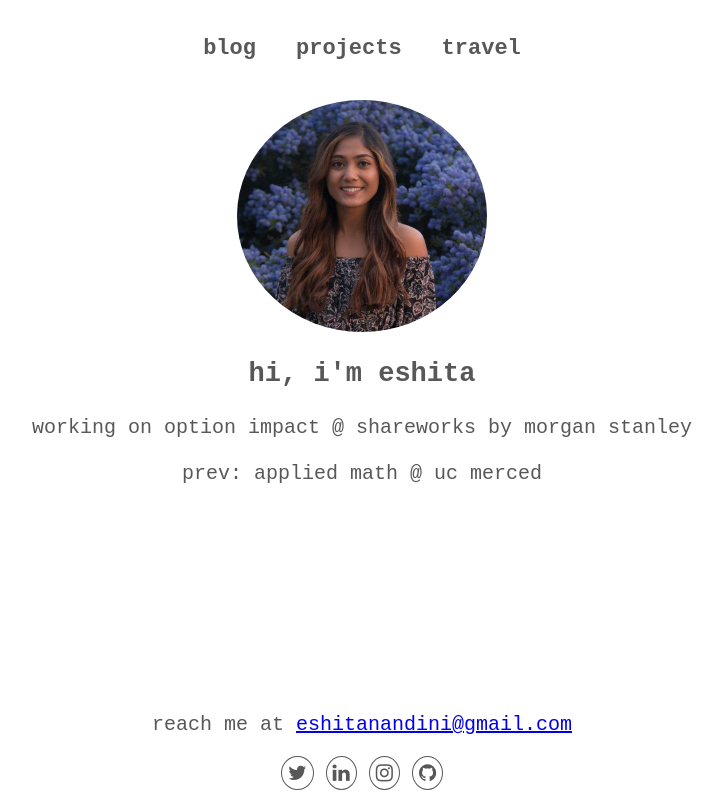
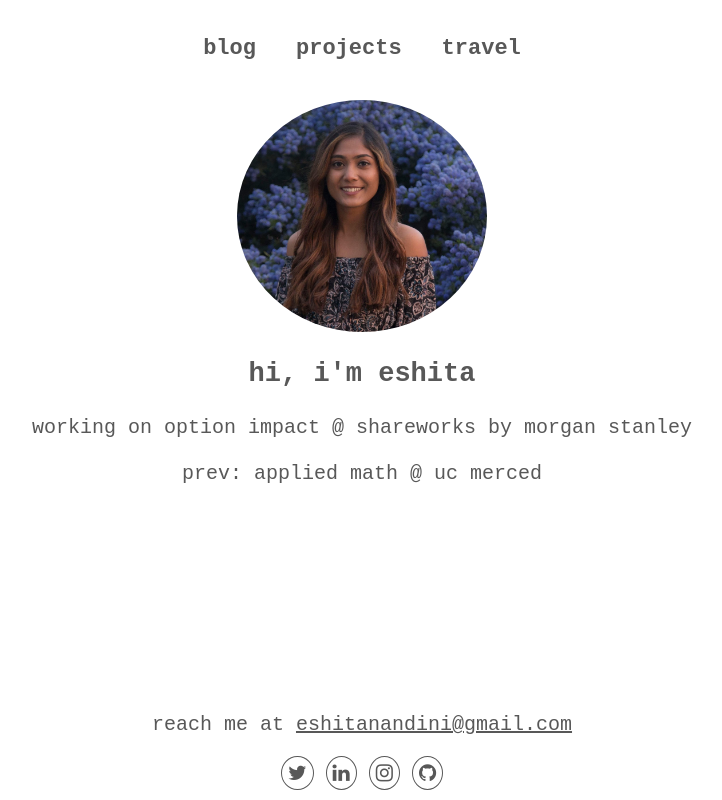
Before and after one commit to enandini/enandini.github.io, a plain HTML site: page index.html in a window 1280 px wide. Shown: the whole page, without its empty margins (278-1000 px from the left). Drawn offline with Linux system fonts and the light colour scheme.

Commit message:
link style

```diff
--- a/styles.css
+++ b/styles.css
@@ -65,12 +65,17 @@ ul{
 	justify-content: center;
 	display: flex;
 }
+
+a{
+	color: #585858;
+}
 .footer{
 	position: absolute;
 	left: 0;
 	right: 0;
 	bottom: 10px;
 	font-size: 20px;
+
 }
 
 /* social media icons */
```
